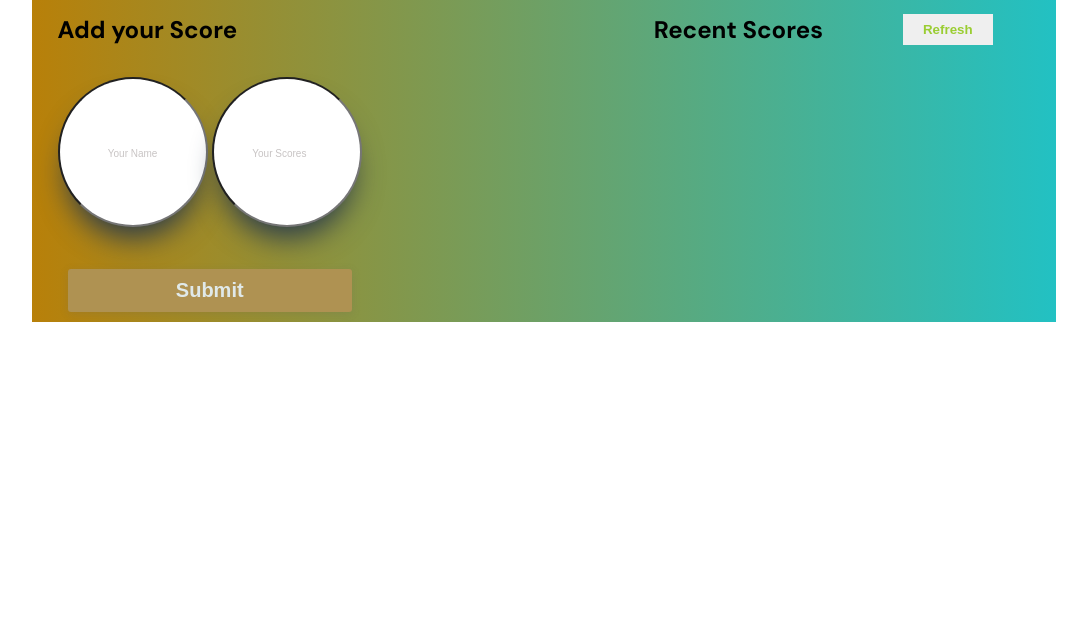
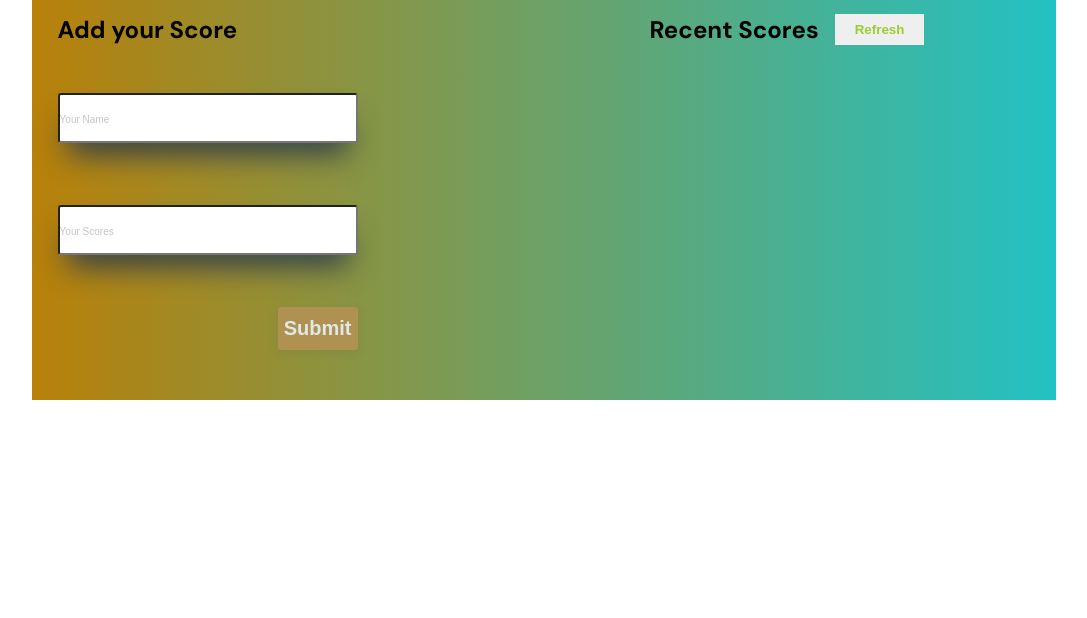
Before and after one commit to eudondian/Leaderboard, a website built with webpack: page src/index.html in a window 1280 px wide. Shown: the part 182-800 px from the top of the page, without its empty margins (96-1183 px from the left). Built offline with nearby package versions, Linux system fonts and the light colour scheme.

Commit message:
Modify style.css file

```diff
--- a/src/styles/style.css
+++ b/src/styles/style.css
@@ -21,7 +21,7 @@ body {
 }
 
 h1 {
-  text-align: center;
+  /* text-align: center; */
   margin-top: 50px;
   font-size: 50px;
   font-weight: bolder;
@@ -38,31 +38,41 @@ h1 {
 #submit-btn {
   border: none;
   padding: 10px 5px;
-  margin: 10px;
   border-radius: 3px;
   color: #e0e9e9;
   background: #af9252;
   box-shadow: rgba(99, 99, 99, 0.2) 0 2px 8px 0;
   font-size: 20px;
   font-weight: bold;
+  margin-top: -10px;
+  margin-left: 220px;
+  margin-bottom: 50px;
+}
+
+.add-input {
+  display: flex;
+  flex-direction: column;
+  gap: 1rem;
 }
 
 input {
-  width: 150px;
-  height: 150px;
-  border-radius: 50%;
+  display: flex;
+  flex-direction: column;
+  border-radius: 3px;
+  margin-bottom: 30px;
+  width: 300px;
+  height: 50px;
   box-shadow: rgb(38, 57, 77) 0 20px 30px -10px;
 }
 
 ::placeholder {
   color: rgb(200, 196, 196);
   font-size: 10px;
-  text-align: center;
 }
 
 .title {
   display: flex;
-  gap: 5rem;
+  gap: 1rem;
 }
 
 .refresh {
```
